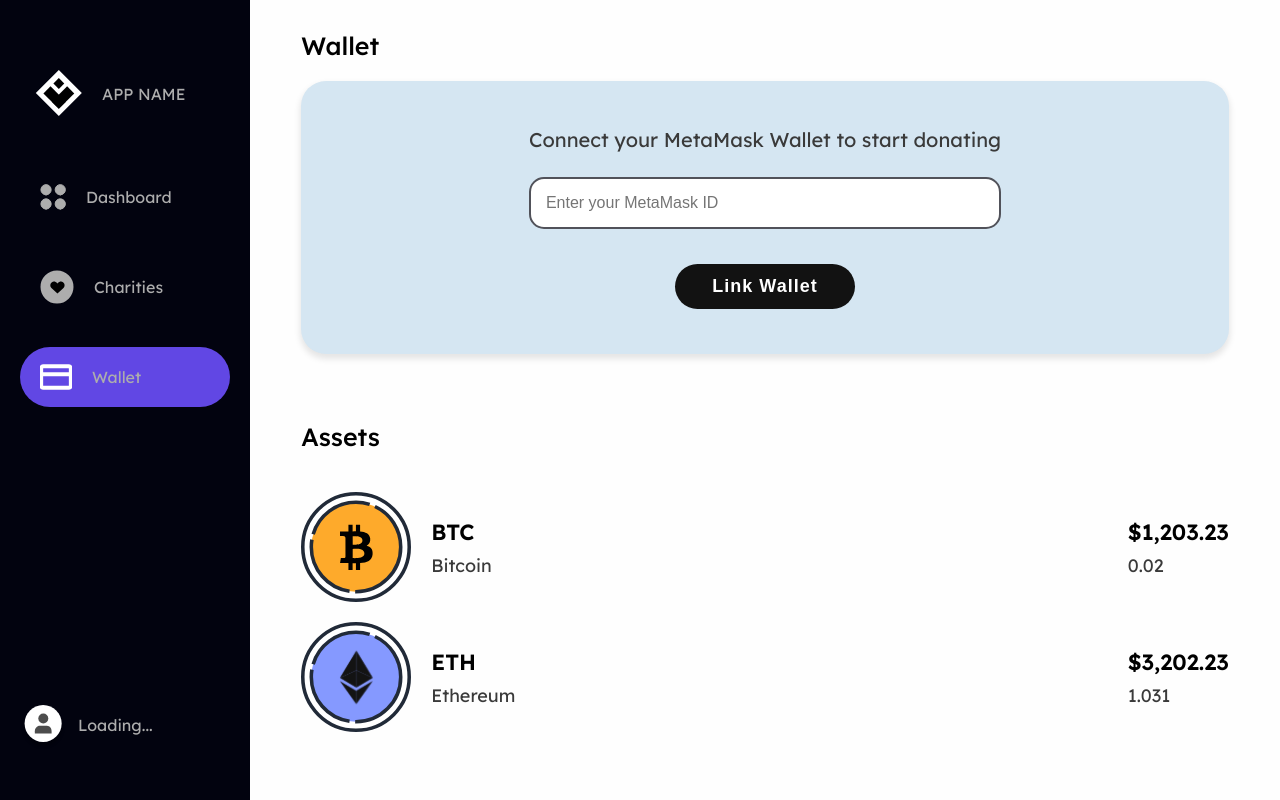
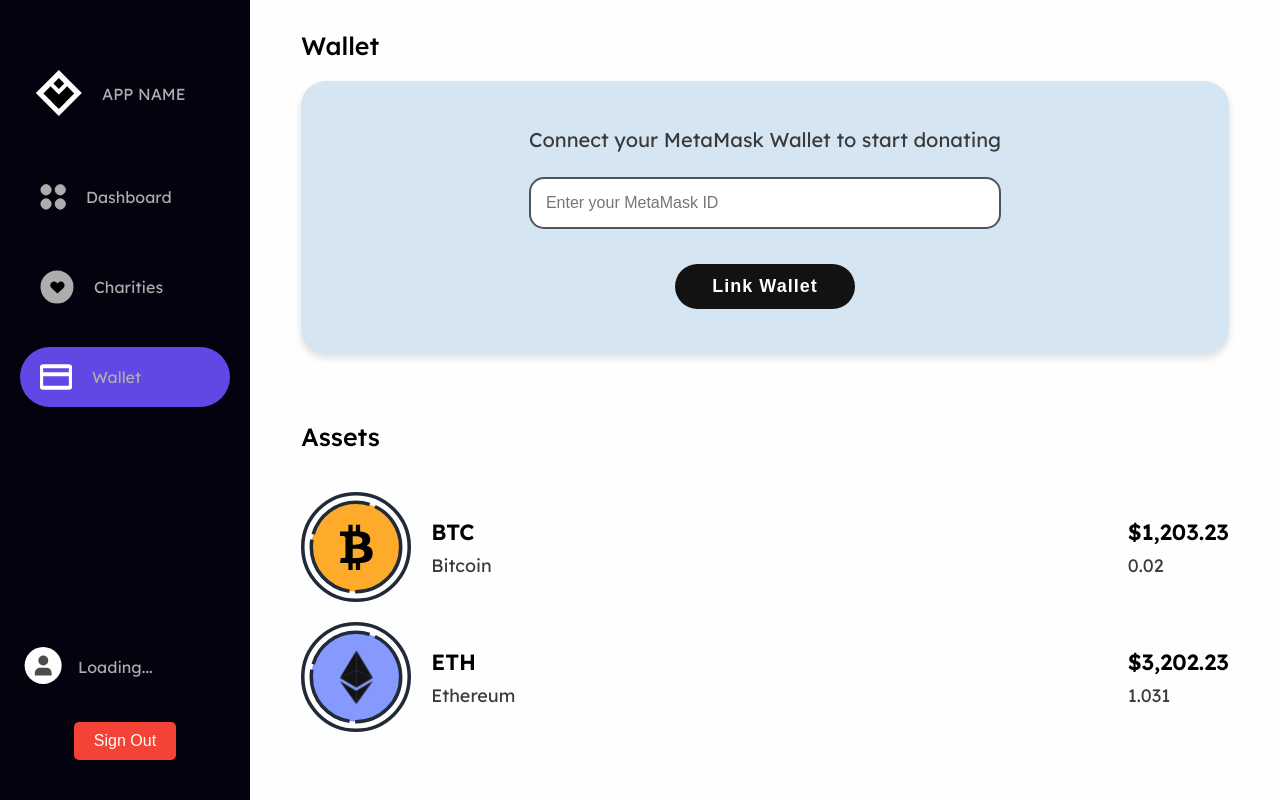
Before and after one commit to david-wei-01001/CryptoCare, a React (Create React App) app in the folder frontend/: page /wallet in a window 1280 px wide. Built offline with nearby package versions, Linux system fonts and the light colour scheme; no server answers.

Commit message:
added signout

```diff
--- a/frontend/src/components/NavigationSideBar/NavigationSidebar.css
+++ b/frontend/src/components/NavigationSideBar/NavigationSidebar.css
@@ -54,6 +54,21 @@
   text-decoration: none;
 }
 
+.navbar-l {
+  display: flex;
+  align-items: center;
+  width: 100%;
+  max-width: 180px;
+  padding: 20px;
+  margin-bottom: 0px;
+  text-decoration: none;
+}
+
+.profile-info span.navbar-text {
+  width: 300px;
+  text-align: left;
+}
+
 /* Link styling */
 a.navbar-link {
   max-width: 170px;
@@ -74,3 +89,22 @@
 .navbar-link span {
   color: #ADADAD;
 }
+
+.navbar-l span {
+  color: #ADADAD;
+}
+
+.sign-out-button {
+  background-color: #f44336; /* Red color for emphasis */
+  color: white;
+  border: none;
+  padding: 10px 20px;
+  margin-bottom: 30px;
+  border-radius: 5px;
+  cursor: pointer;
+  font-size: 16px;
+}
+
+.sign-out-button:hover {
+  background-color: #d32f2f; /* Darker shade on hover */
+}
--- a/frontend/src/components/NavigationSideBar/NavigationSidebar.js
+++ b/frontend/src/components/NavigationSideBar/NavigationSidebar.js
@@ -2,13 +2,15 @@
 import './NavigationSidebar.css';
 import NavbarLinks from './NavbarLinks';
 import { useUser } from '../contexts/UserContext.js';
-import { firestore } from '../FireBase/firebase.js';
+import { auth, firestore } from '../FireBase/firebase.js';
 import { doc, getDoc } from 'firebase/firestore';
+import { useNavigate } from 'react-router-dom';
 
 const NavigationSidebar = () => {
   const user = useUser();  // Access user data from the context
   const [firstName, setFirstName] = useState('');  // State to store the first name
   const [lastName, setLastName] = useState('');  // State to store the last name
+  const navigate = useNavigate();
 
 
   useEffect(() => {
@@ -37,6 +39,20 @@
     }
   }, [user?.uid]);  // Dependency array to re-fetch if user.uid changes
 
+  const signOutUser = () => {
+    auth.signOut().then(() => {
+      console.log("User signed out successfully");
+      // Optionally redirect to the login page or home page after signing out
+    }).catch((error) => {
+      console.error("Sign out error", error);
+    });
+  };
+
+  const handleSignOut = () => {
+    signOutUser();  // call the sign-out function
+    navigate('/');  // navigate to login page
+  };
+
   return (
     <div className="sidebar">
        <div className="nav-links">
@@ -51,13 +67,23 @@
 
         <NavbarLinks className="link-container" page="Wallet" img={`${process.env.PUBLIC_URL}/walletInactive.svg`} activeImg={`${process.env.PUBLIC_URL}/walletActive.svg`} />
 
+
+
         <div className="profile-info">
-          <div className="navbar-link">
+          <div className="navbar-l">
             <img src={`${process.env.PUBLIC_URL}/profileLogo.svg`}  alt="Logo" className="navbar-logo" />
             {/* Dynamically display the user's first and last name or a placeholder if not available */}
             <span className="navbar-text">{firstName && lastName ? `${firstName} ${lastName}` : 'Loading...'}</span>
           </div>
         </div>
+
+        {/* Sign Out Button */}
+        <div className="sign-out-container" style={{padding: '10px'}}>
+          <button onClick={handleSignOut} className="sign-out-button">
+            Sign Out
+          </button>
+        </div>
+
       </div>
     </div>
   );
```
